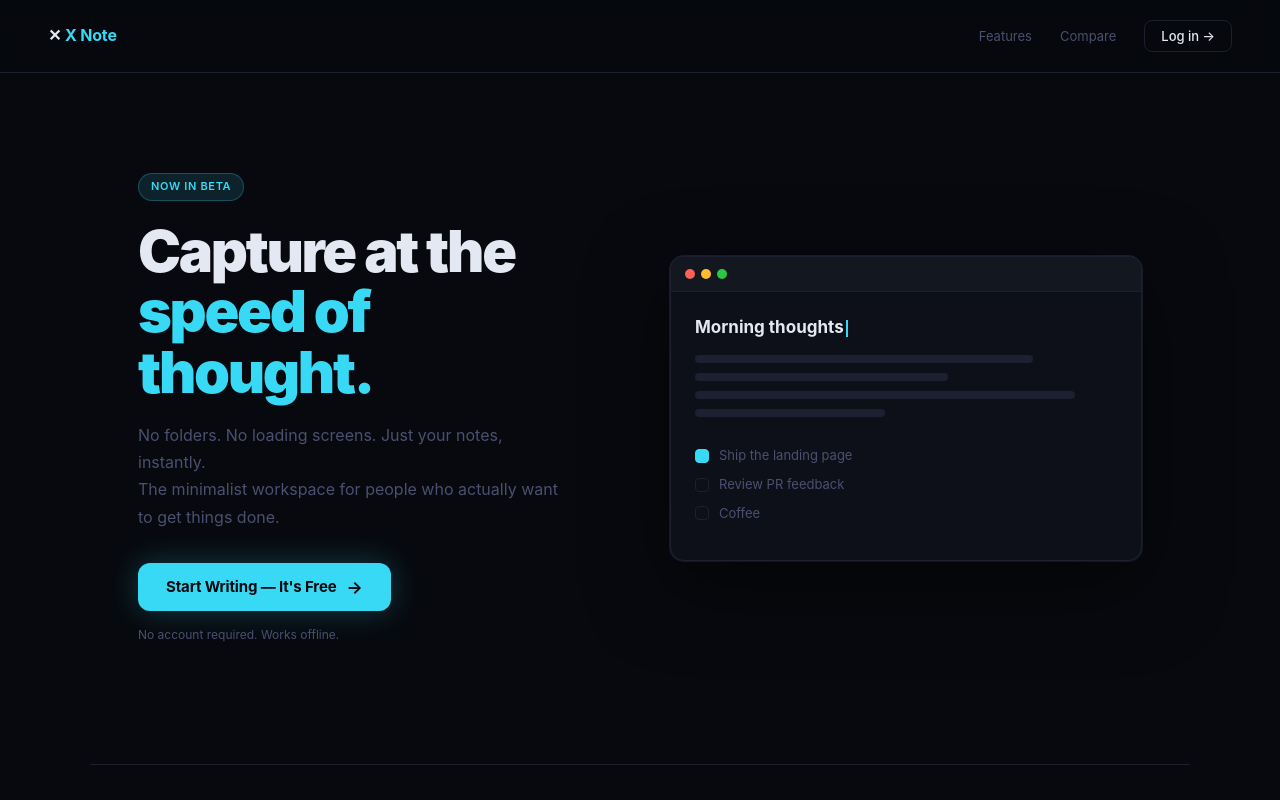
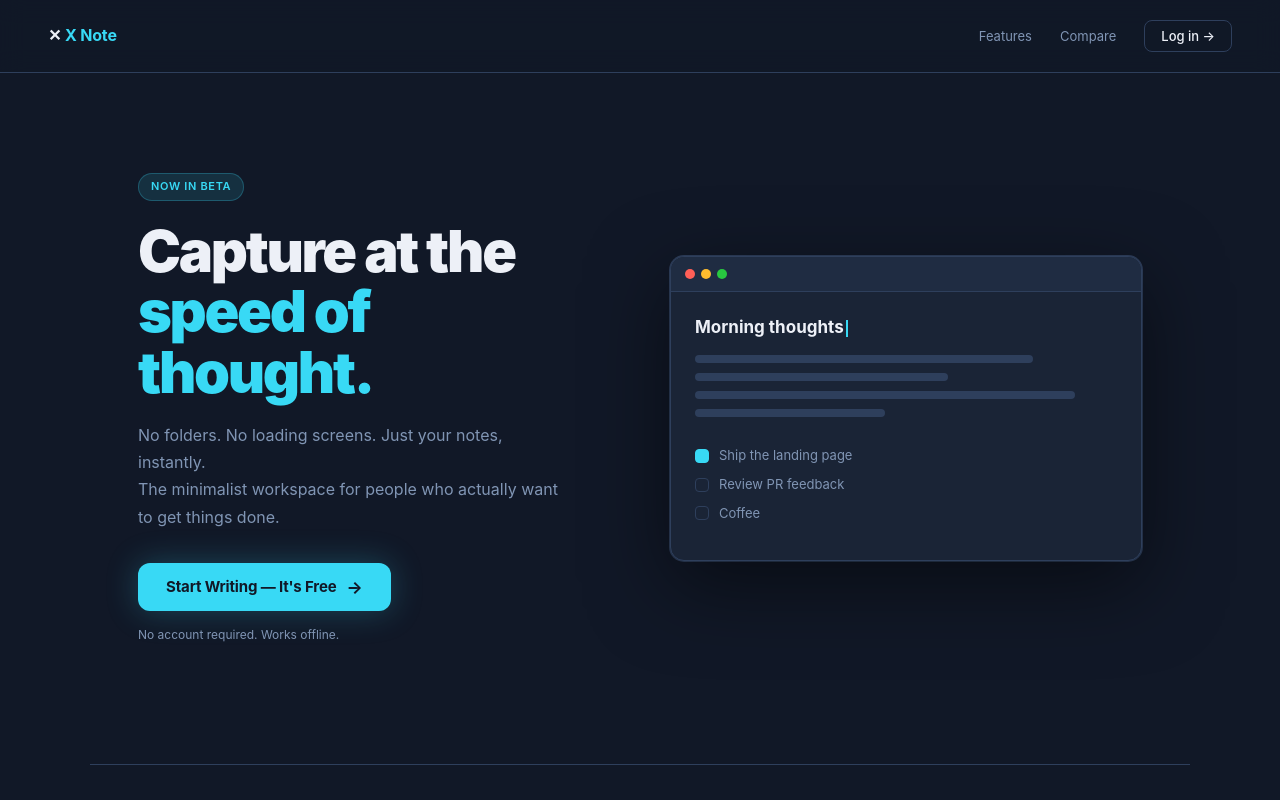
Before and after one commit to yaboixanny/xnotes, a React (Vite) app: page / in a window 1280 px wide. Shown: the top 800 px of the page. Built offline with nearby package versions, Linux system fonts and the light colour scheme.

Commit message:
Lighten landing page — dark navy palette, readable muted text

```diff
--- a/src/index.css
+++ b/src/index.css
@@ -955,12 +955,12 @@ body {
    Always dark — independent of app theme
 ════════════════════════════════════════ */
 .lp {
-  --lp-bg: #07090e;
-  --lp-surface: #0d1018;
-  --lp-surface2: #131720;
-  --lp-border: #1c2030;
-  --lp-text: #e4e8f2;
-  --lp-muted: #4a5070;
+  --lp-bg: #111827;
+  --lp-surface: #1a2436;
+  --lp-surface2: #1f2c42;
+  --lp-border: #2e3f5c;
+  --lp-text: #edf0f7;
+  --lp-muted: #8095b4;
   --lp-accent: #38d9f5;
   --lp-accent-dim: rgba(56,217,245,0.12);
   --lp-font: 'Inter', system-ui, -apple-system, sans-serif;
@@ -981,7 +981,7 @@ body {
   position: sticky;
   top: 0;
   z-index: 50;
-  background: rgba(7,9,14,0.85);
+  background: rgba(17,24,39,0.88);
   backdrop-filter: blur(12px);
   border-bottom: 1px solid var(--lp-border);
 }
@@ -1048,7 +1048,7 @@ body {
   align-items: center;
   gap: 10px;
   background: var(--lp-accent);
-  color: #07090e;
+  color: #111827;
   border: none;
   border-radius: 12px;
   padding: 14px 28px;
@@ -1523,7 +1523,7 @@ body {
 .lp-modal-btn {
   width: 100%;
   background: var(--lp-accent);
-  color: #07090e;
+  color: #111827;
   border: none;
   border-radius: 10px;
   padding: 13px;
```
